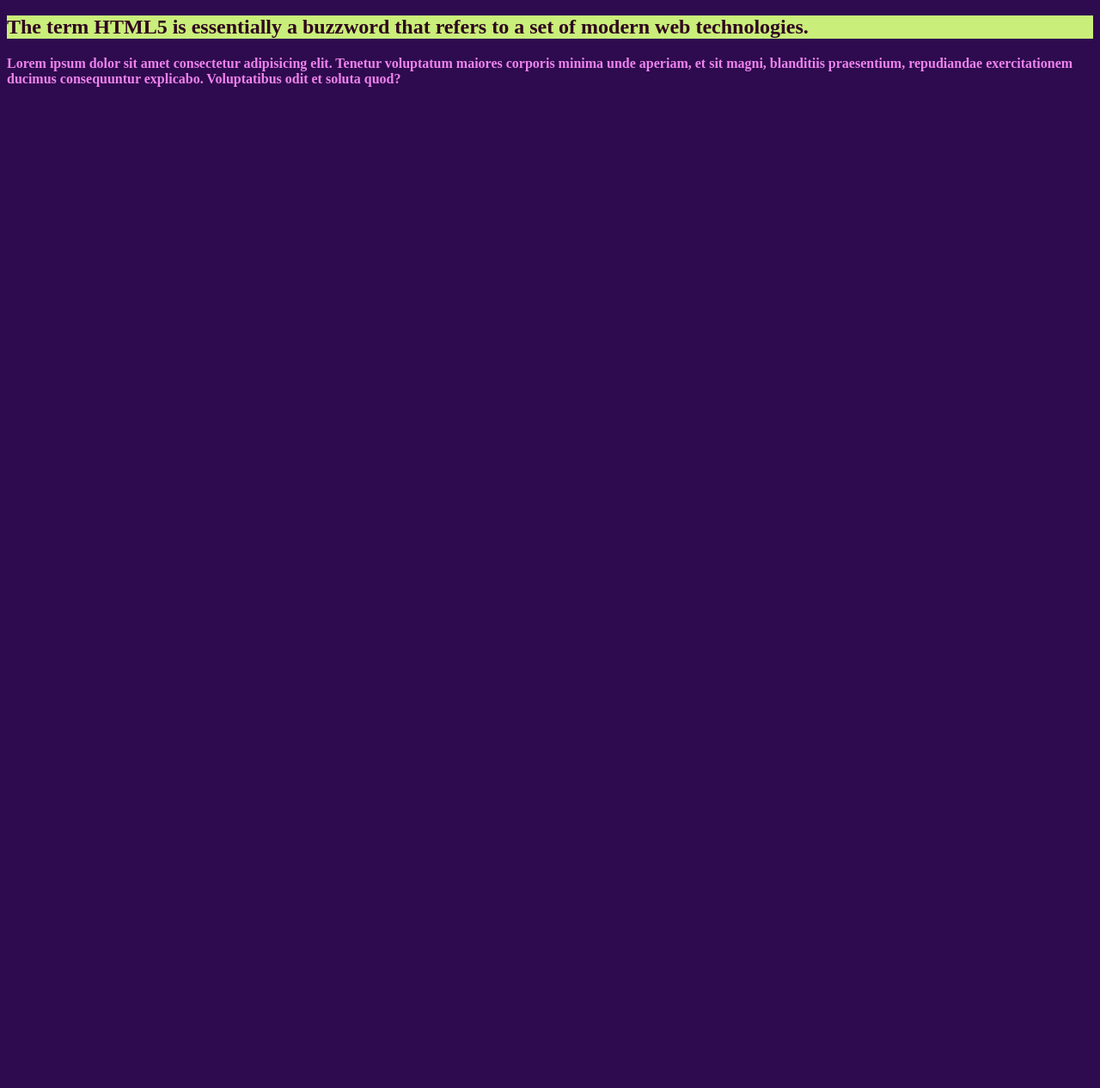
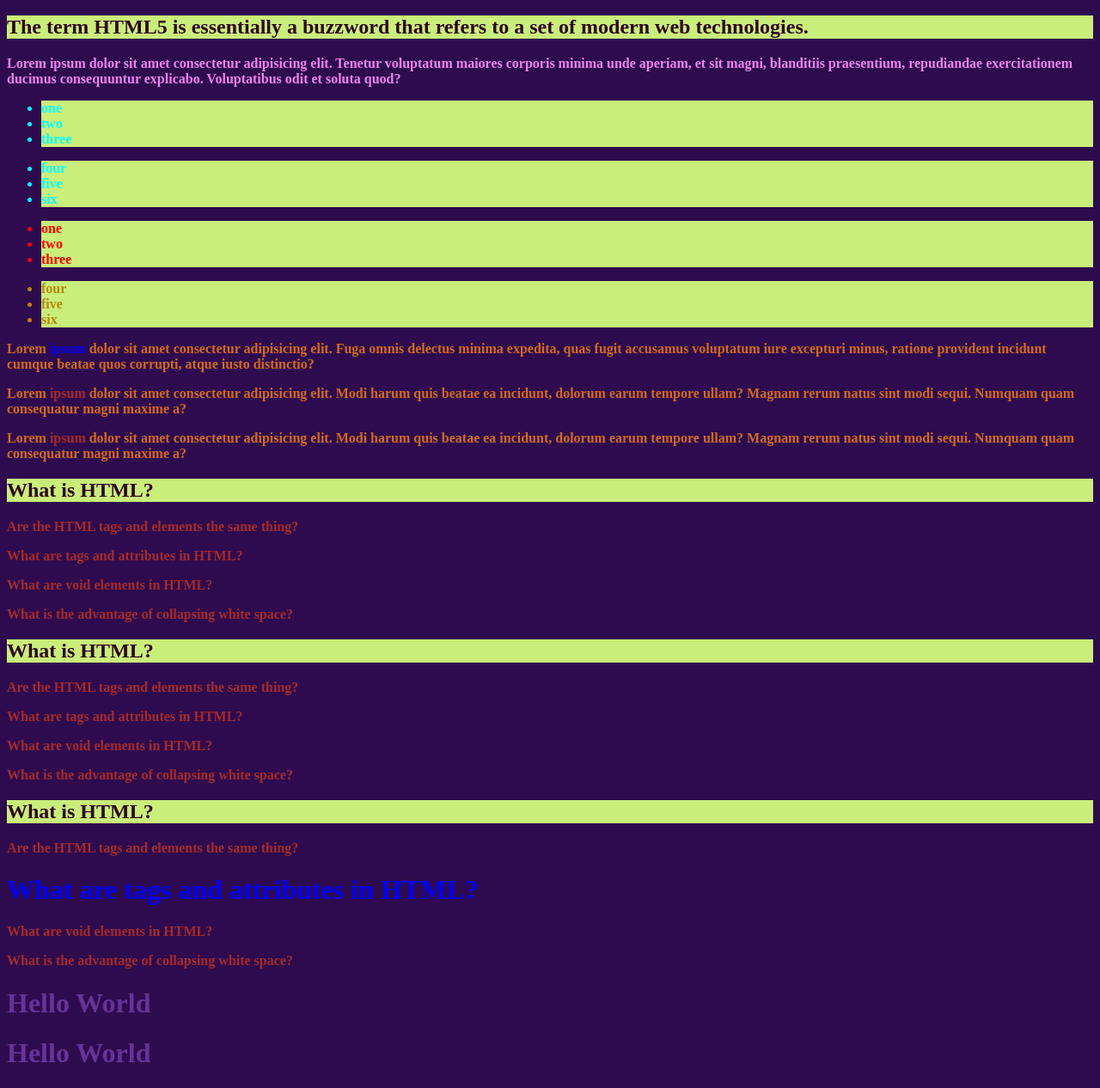
Before and after one commit to MuhammadAdnan1998/practice-coding-CSS, a plain HTML site: page 01. chapter-introducing-css/index.html in a window 1280 px wide. Shown: the part 684-1950 px from the top of the page at 86% size. Before the commit the page ends 801 px from the top, so only its background shows below. Drawn offline with Linux system fonts and the light colour scheme.

Commit message:
Implemented HTML structure with various CSS selectors and cascading rules.

```diff
--- a/01. chapter-introducing-css/index.html
+++ b/01. chapter-introducing-css/index.html
@@ -30,23 +30,107 @@
 
     <!-- class selector -->
     <h1 class="heading">
-        HTML5 (Hypertext Markup Language 5) is a markup language used for structuring and presenting hypertext documents on the World Wide Web. It was the fifth and final major HTML version that is now a retired World Wide Web Consortium (W3C) recommendation. The current specification is known as the HTML Living Standard.
+        HTML5 (Hypertext Markup Language 5) is a markup language used for structuring and presenting hypertext documents
+        on the World Wide Web. It was the fifth and final major HTML version that is now a retired World Wide Web
+        Consortium (W3C) recommendation. The current specification is known as the HTML Living Standard.
     </h1>
     <h2> The term HTML5 is essentially a buzzword that refers to a set of modern web technologies.</h2>
     <p class="heading">
-        Lorem ipsum dolor sit amet consectetur adipisicing elit. Tenetur voluptatum maiores corporis minima unde aperiam, et sit magni, blanditiis praesentium, repudiandae exercitationem ducimus consequuntur explicabo. Voluptatibus odit et soluta quod?
+        Lorem ipsum dolor sit amet consectetur adipisicing elit. Tenetur voluptatum maiores corporis minima unde
+        aperiam, et sit magni, blanditiis praesentium, repudiandae exercitationem ducimus consequuntur explicabo.
+        Voluptatibus odit et soluta quod?
     </p>
 
     <!-- id selector -->
     <!-- N.B : cannot assign the same ID to multiple elements. -->
     <h1 id="CSS_firstChapter" class="heading">
-        HTML5 (Hypertext Markup Language 5) is a markup language used for structuring and presenting hypertext documents on the World Wide Web. It was the fifth and final major HTML version that is now a retired World Wide Web Consortium (W3C) recommendation. The current specification is known as the HTML Living Standard.
+        HTML5 (Hypertext Markup Language 5) is a markup language used for structuring and presenting hypertext documents
+        on the World Wide Web. It was the fifth and final major HTML version that is now a retired World Wide Web
+        Consortium (W3C) recommendation. The current specification is known as the HTML Living Standard.
     </h1>
     <h2>
         The term HTML5 is essentially a buzzword that refers to a set of modern web technologies.</h2>
     <p class="heading">
-        Lorem ipsum dolor sit amet consectetur adipisicing elit. Tenetur voluptatum maiores corporis minima unde aperiam, et sit magni, blanditiis praesentium, repudiandae exercitationem ducimus consequuntur explicabo. Voluptatibus odit et soluta quod?
+        Lorem ipsum dolor sit amet consectetur adipisicing elit. Tenetur voluptatum maiores corporis minima unde
+        aperiam, et sit magni, blanditiis praesentium, repudiandae exercitationem ducimus consequuntur explicabo.
+        Voluptatibus odit et soluta quod?
     </p>
 
+    <!-- child selector -->
+    <ul>
+        <li>one</li>
+        <li>two</li>
+        <li>three</li>
+    </ul>
+
+    <ul>
+        <li>four</li>
+        <li>five</li>
+        <li>six</li>
+    </ul>
+
+    <ul class="list-one">
+        <li>one</li>
+        <li>two</li>
+        <li>three</li>
+    </ul>
+
+    <ul class="list-two">
+        <li>four</li>
+        <li>five</li>
+        <li>six</li>
+    </ul>
+
+    <p>
+        Lorem <b>ipsum</b> dolor sit amet consectetur adipisicing elit. Fuga omnis delectus minima expedita, quas fugit
+        accusamus voluptatum iure excepturi minus, ratione provident incidunt cumque beatae quos corrupti, atque iusto
+        distinctio?
+    </p>
+
+    <div class="main">
+        <p>
+            Lorem <b>ipsum</b> dolor sit amet consectetur adipisicing elit. Modi harum quis beatae ea incidunt, dolorum
+            earum tempore ullam? Magnam rerum natus sint modi sequi. Numquam quam consequatur magni maxime a?
+        </p>
+    </div>
+
+    <!-- Descendant Selector -->
+    <div class="main">
+        <p>
+            Lorem <b>ipsum</b> dolor sit amet consectetur adipisicing elit. Modi harum quis beatae ea incidunt, dolorum
+            earum tempore ullam? Magnam rerum natus sint modi sequi. Numquam quam consequatur magni maxime a?
+        </p>
+    </div>
+
+    <!-- Adjacent Sibling Selector -->
+    <h2 class="html5">What is HTML?</h2>
+    <p>Are the HTML tags and elements the same thing?</p>
+    <p>What are tags and attributes in HTML?</p>
+    <p>What are void elements in HTML?</p>
+    <p>What is the advantage of collapsing white space?</p>
+
+    <!-- General Sibling Selector -->
+    <h2 class="html5">What is HTML?</h2>
+    <p>Are the HTML tags and elements the same thing?</p>
+    <p>What are tags and attributes in HTML?</p>
+    <p>What are void elements in HTML?</p>
+    <p>What is the advantage of collapsing white space?</p>
+
+    <h2 class="html5">What is HTML?</h2>
+    <p>Are the HTML tags and elements the same thing?</p>
+    <h1>What are tags and attributes in HTML?</h1>
+    <p>What are void elements in HTML?</p>
+    <p>What is the advantage of collapsing white space?</p>
+
+    <!-- How Css Rules Cascade -->
+    <h1 id="test" class="main">Hello World</h1>
+    <h1 style="color: darkgray;" id="test" class="main">Hello World</h1>
+
+    <!-- ---------------------------- -->
+    <!-- Inheritance -->
+
+
+
 </body>
+
 </html>
--- a/01. chapter-introducing-css/styles/style.css
+++ b/01. chapter-introducing-css/styles/style.css
@@ -1,34 +1,102 @@
-h2{
+h2 {
     color: brown;
     background-color: aqua;
 }
 
 /* CSS selectors */
 /* universal selector */
-*{
+* {
     color: aqua;
     background-color: rgb(46, 11, 78);
     font-weight: bold;
 }
 
 /* type selector */
-h3{
+h3 {
     color: aqua;
     background-color: rgb(46, 11, 78);
     font-weight: bold;
 }
-p{
+
+p {
     color: chocolate;
 }
-h2,li{
+
+h2,
+li {
     color: rgb(46, 4, 31);
     background-color: rgb(201, 238, 122);
 }
 
 /* class selector */
-.heading{
+.heading {
     color: violet;
 }
-#CSS_firstChapter{
+
+#CSS_firstChapter {
     color: yellow;
 }
+
+/* child selector */
+ul>li {
+    color: aqua;
+}
+
+ul.list-one>li {
+    color: red;
+}
+
+ul.list-two>li {
+    color: darkgoldenrod;
+}
+
+div.main>p>b {
+    color: brown;
+}
+
+p>b {
+    color: blue;
+}
+
+/* Descendant Selector */
+div.main b {
+    color: blue;
+}
+
+/* Adjacent Sibling Selector */
+.html5+p {
+    color: blue;
+}
+
+/* General Sibling Selector */
+.html5~p {
+    color: brown;
+}
+
+/* How Css Rules Cascade */
+#test {
+    color: greenyellow;
+}
+
+h1 {
+    color: aqua;
+}
+
+h1 {
+    color: red;
+}
+
+.main {
+    color: aqua;
+}
+
+.main {
+    color: aqua !important;
+}
+
+.main {
+    color: rebeccapurple !important;
+}
+
+/* -- ------------------------------ */
+/* Inheritance */
```
